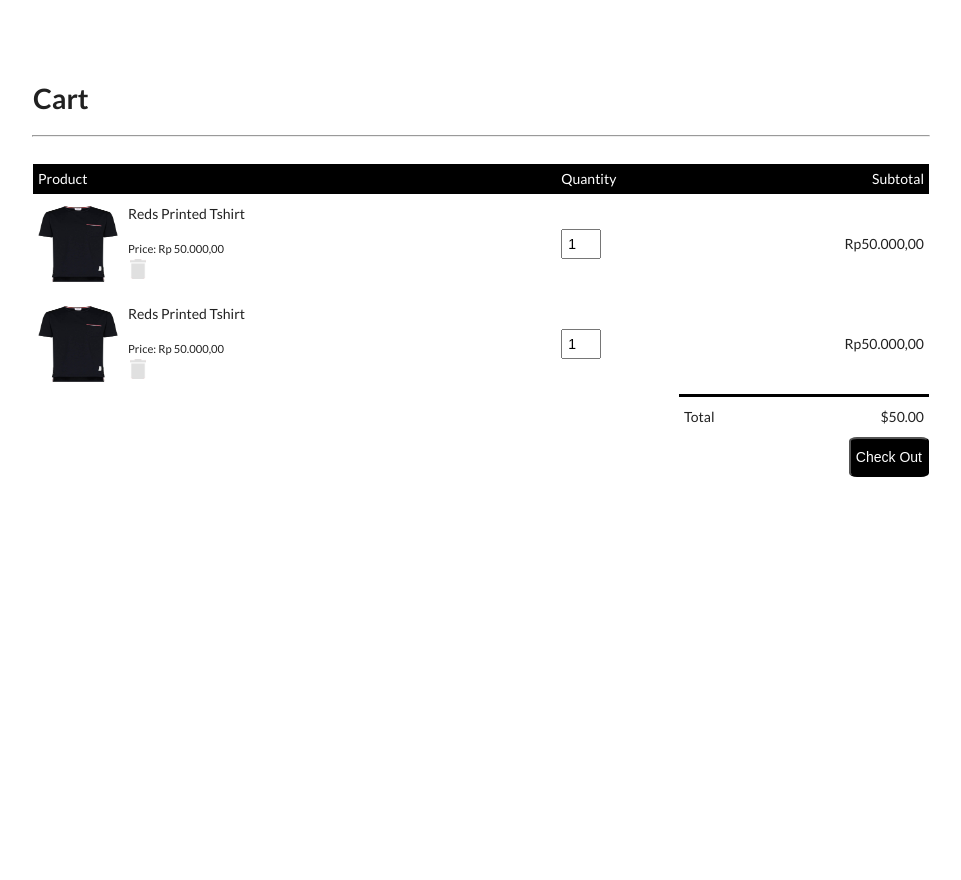
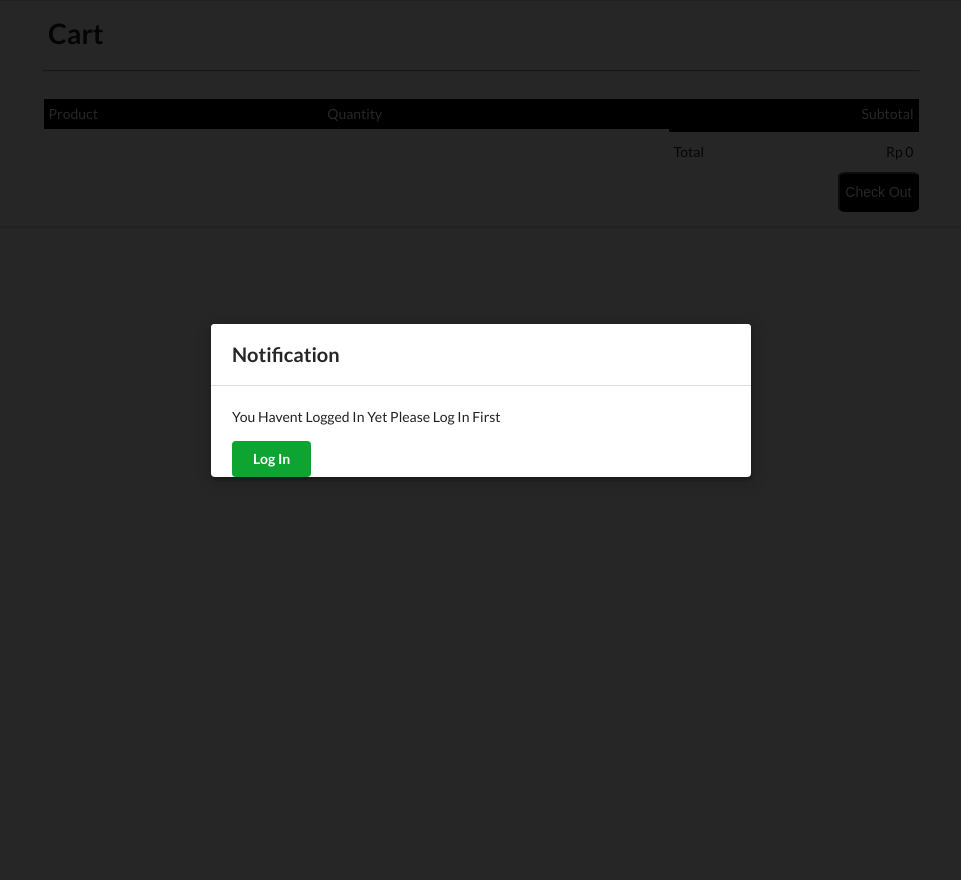
Before and after one commit to Kelpie12/Project-PW, a PHP site: page /Cart/Cart.php in a window 1280 px wide. Shown: the whole page, without its empty margins (159-1120 px from the left). After the commit the page ends 477 px from the top, so only its background shows below. Run offline with PHP 8.4, Linux system fonts and the light colour scheme; data that the repository does not hold is empty; some libraries are stand-ins or nearby versions.

Commit message:
connection in header and shop

```diff
--- a/Cart/Cart.php
+++ /dev/null
@@ -1,70 +0,0 @@
-<!DOCTYPE html>
-<html lang="en">
-<head>
-    <meta charset="UTF-8">
-    <meta name="viewport" content="width=device-width, initial-scale=1.0">
-    <link rel="stylesheet" type="text/css" href="Semantic-UI-CSS-master/semantic.min.css">
-    <link rel="stylesheet" type="text/css" href="cart_css.css">
-    <script
-        src="https://code.jquery.com/jquery-3.1.1.min.js"
-        integrity="sha256-hVVnYaiADRTO2PzUGmuLJr8BLUSjGIZsDYGmIJLv2b8="
-        crossorigin="anonymous">
-    </script>
-    <script src="assets/Semantic-UI-CSS-master/semantic.min.js"></script>
-    <title>Cart</title>
-</head>
-<body>
-    <div class="small-container cart-page">
-        <h1>Cart</h1> <hr>
-        <br>
-        <table class="center">
-            <tr>
-                <th>Product</th>
-                <th>Quantity</th>
-                <th>Subtotal</th>
-            </tr>
-            <tr>
-                <td>
-                    <div class="cart-info">
-                        <img src="2.jpg">
-                        <div>
-                            <p>Reds Printed Tshirt</p>
-                            <small>Price: Rp 50.000,00</small>
-                            <br>
-                            <div class="dlt_btn" role="button" tabindex="0"></div>
-                        </div>
-                    </div>
-                </td>
-                <td><input type="number" value="1"></td>
-                <td>Rp50.000,00</td>
-            </tr>
-            <tr>
-                <td>
-                    <div class="cart-info">
-                        <img src="2.jpg">
-                        <div>
-                            <p>Reds Printed Tshirt</p>
-                            <small>Price: Rp 50.000,00</small>
-                            <br>
-                            <div class="dlt_btn" role="button" tabindex="0"></div>
-                        </div>
-                    </div>
-                </td>
-                <td><input type="number" value="1"></td>
-                <td>Rp50.000,00</td>
-            </tr>
-        </table>
-        <div class="total-price">
-            <table class="right">
-                <tr>
-                    <td>Total</td>
-                    <td>$50.00</td>
-                </tr>
-            </table>
-        </div>
-        <div class="button">
-            <button type="submit">Check Out</button>
-        </div>
-    </div>
-</body>
-</html>
--- a/Cart/cart_css.css
+++ /dev/null
@@ -1,123 +0,0 @@
-*{
-    margin: 0;
-    box-sizing: border-box;
-}
-
-hr {
-    display: block;
-    unicode-bidi: isolate;
-    margin-block-start: 0.5em;
-    margin-block-end: 0.5em;
-    margin-inline-start: auto;
-    margin-inline-end: auto;
-    overflow: hidden;
-    border-style: inset;
-    border-width: 1px;
-    margin-left: auto;
-    margin-right: auto;
-    width: 70%;
-}
-
-h1 {
-    display: block;
-    font-size: 2em;
-    margin-block-start: 0.67em;
-    margin-block-end: 0.67em;
-    margin-inline-start: 0px;
-    margin-inline-end: 0px;
-    font-weight: bold;
-    margin-left: 15%;
-}
-
-.cart-page{
-    margin: 80px auto;
-}
-table{
-    width: 70%;
-    border-collapse: collapse;
-}
-
-.cart-info{
-    display: flex;
-    flex-wrap: wrap;
-}
-
-th{
-    text-align: left;
-    padding: 5px;
-    color: #fff;
-    background: black;
-    font-weight: normal;
-}
-
-td{
-    padding: 10px 5px;
-}
-
-td input{
-    width: 40px;
-    height: 30px;
-    padding: 5px;
-}
-
-td a{
-    color: black;
-    font-size: 12px;
-}
-
-td img{
-    width: 80px;
-    height: 80px;
-    margin-right: 10px;
-}
-
-.total-price{
-    display: flex;
-    justify-content: flex-end;
-}
-
-.total-price table{
-    border-top: 3px solid black;
-    width: 50%;
-    max-width: 250px;
-}
-
-td:last-child{
-    text-align: right;
-}
-th:last-child{
-    text-align: right;
-}
-
-.center{
-    margin-left: auto;
-    margin-right: auto;
-}
-
-.right{
-    margin-right: 15%;
-}
-
-.button{
-    display: flex;
-    justify-content: flex-end;
-    margin-right: 15%;
-}
-
-button{
-    float: left;
-    border-radius: 10%;
-    background-color: black;
-    color: white;
-    padding: 10px 5px;
-}
-
-.dlt_btn {
-    width: 20px;
-    height: 20px;
-    cursor: pointer;
-    background-size: contain;
-    background-repeat: no-repeat;
-    background-position: center center;
-    background-image: url(remove_btn.png);
-}
--- a/cart.php
+++ b/cart.php
@@ -1,4 +1,6 @@
-<?php?>
+<?php
+
+?>
 
 <!DOCTYPE html>
 <html lang="en">
@@ -8,16 +10,14 @@
     <meta name="viewport" content="width=device-width, initial-scale=1.0">
     <title>Cart</title>
 </head>
-<link rel="stylesheet" type="text/css" href="Semantic-UI-CSS-master/semantic.min.css">
-<link rel="stylesheet" type="text/css" href="./assets/cart_css.css">
-<script src="https://code.jquery.com/jquery-3.1.1.min.js" integrity="sha256-hVVnYaiADRTO2PzUGmuLJr8BLUSjGIZsDYGmIJLv2b8=" crossorigin="anonymous">
-</script>
 <link rel="stylesheet" type="text/css" href="./assets/Semantic-UI-CSS-master/semantic.min.css">
+<link rel="stylesheet" type="text/css" href="./assets/style.css">
 <link rel="preconnect" href="https://fonts.gstatic.com">
 <link href="https://fonts.googleapis.com/css2?family=Permanent+Marker&display=swap" rel="stylesheet">
 <script src="https://code.jquery.com/jquery-3.1.1.min.js" integrity="sha256-hVVnYaiADRTO2PzUGmuLJr8BLUSjGIZsDYGmIJLv2b8=" crossorigin="anonymous">
 </script>
 <script src="assets/Semantic-UI-CSS-master/semantic.min.js"></script>
+<link rel="stylesheet" href="./assets/cart_css.css">
 
 <body>
     <div class="segment ui cart-page">
@@ -54,10 +54,30 @@
             <p>Item removed from your cart</p>
         </div>
     </div>
+    <div class="ui modal tiny alert">
+        <div class="header">Notification</div>
+        <div class="content">
+            <p>You Havent Logged In Yet Please Log In First</p>
+            <p><button class="button ui green" id='login'>Log In</button></p>
+        </div>
+    </div>
 </body>
 <script>
     printAll();
-
+    $("#login").click(function(e) {
+        e.preventDefault();
+        document.location.href = "./LogReG_Form/Login.php";
+    });
+    $.ajax({
+        type: "POST",
+        url: "get-data.php",
+        dataType: "JSON",
+        success: function(response) {
+            if (response) {
+                $(".ui.modal.alert").modal("show");
+            }
+        }
+    });
     $("#checkout").click(function(e) {
         e.preventDefault();
         document.location.href = "./checkout.php";
--- /dev/null
+++ b/get-data.php
@@ -0,0 +1,3 @@
+<?php
+session_start();
+print json_encode(empty($_SESSION['auth']));
--- a/get-user-cart.php
+++ b/get-user-cart.php
@@ -1,5 +1,7 @@
 <?php
 include('./public/connection.php');
+
+if (!empty($_SESSION['auth'])) {
     $USERID = $_SESSION['auth']['id_user'];
 
     $arrayItems = $con->query("select * from items where status = 1")->fetch_all(MYSQLI_ASSOC);
@@ -15,3 +17,4 @@
     }
 
     print json_encode($arrayCart);
+}
--- /dev/null
+++ b/set-active.php
@@ -0,0 +1,3 @@
+<?php
+session_start();
+print json_encode($_SESSION['category_ID']);
```
Also changed, not shown: Cart/Cart.html (deleted, +0 -70 lines), header.php (+22 -12 lines), load-category.php (added, +8 -0 lines), load-shop.php (+6 -1 lines), profile.php (added, +25 -0 lines), shop-stuff.php (added, +7 -0 lines), shop.php (+35 -13 lines), Cart/2.jpg (deleted), Cart/remove_btn.png (deleted). Lines whose indentation alone changed are shown as unchanged.
